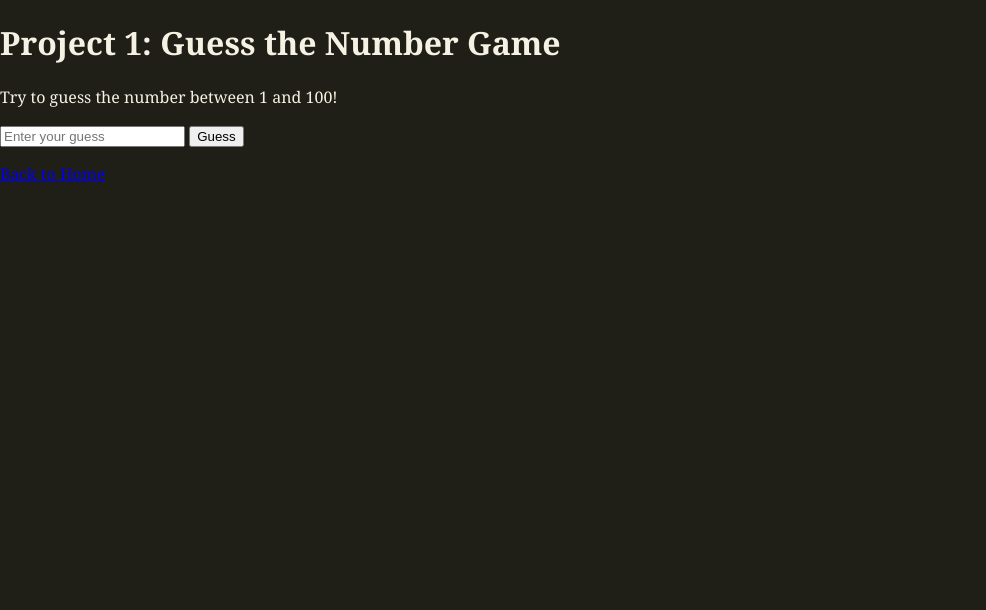
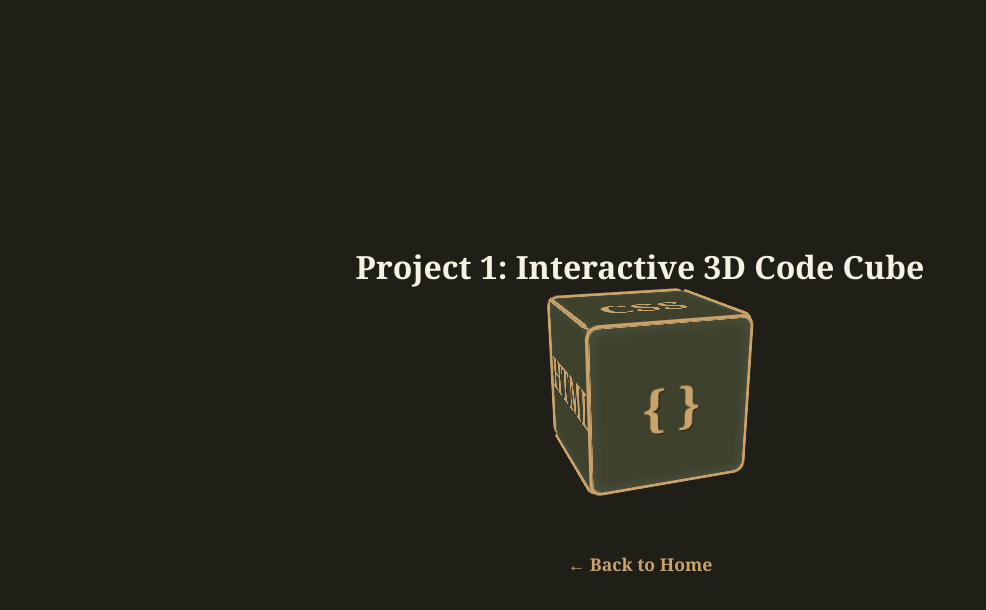
Before and after one commit to Samin007H/portfolio, a plain HTML site: page project1.html in a window 1280 px wide. Shown: the whole page, without its empty margins (0-986 px from the left). Drawn offline with Linux system fonts and the light colour scheme.

Commit message:
Update project1.html

```diff
--- a/project1.html
+++ b/project1.html
@@ -3,47 +3,122 @@
 <head>
   <meta charset="UTF-8" />
   <meta name="viewport" content="width=device-width, initial-scale=1" />
-  <title>Project 1 - Guess the Number Game</title>
+  <title>Project 1 - Interactive 3D Code Cube</title>
   <link rel="stylesheet" href="style.css" />
+  <style>
+    body {
+      background-color: #1f1e17;
+      color: #f5f1e3;
+      font-family: 'Georgia', serif;
+      display: flex;
+      flex-direction: column;
+      align-items: center;
+      justify-content: center;
+      height: 100vh;
+      margin: 0;
+      overflow: hidden;
+    }
+    h1 {
+      margin-bottom: 1rem;
+    }
+    .scene {
+      width: 200px;
+      height: 200px;
+      perspective: 600px;
+      margin-bottom: 1.5rem;
+    }
+    .cube {
+      width: 150px;
+      height: 150px;
+      position: relative;
+      transform-style: preserve-3d;
+      transform: rotateX(-20deg) rotateY(20deg);
+      transition: transform 0.1s ease-out;
+      cursor: grab;
+      user-select: none;
+      margin: auto;
+    }
+    .face {
+      position: absolute;
+      width: 150px;
+      height: 150px;
+      background: #3e422d;
+      border: 3px solid #caa26b;
+      border-radius: 12px;
+      display: flex;
+      align-items: center;
+      justify-content: center;
+      font-size: 3rem;
+      font-weight: bold;
+      color: #caa26b;
+      text-shadow: 1px 1px 0 #1f1e17;
+      box-shadow: inset 0 0 15px rgba(255, 255, 255, 0.1);
+      user-select: none;
+    }
+    .face.front  { transform: translateZ(75px); }
+    .face.back   { transform: rotateY(180deg) translateZ(75px); }
+    .face.right  { transform: rotateY(90deg) translateZ(75px); }
+    .face.left   { transform: rotateY(-90deg) translateZ(75px); }
+    .face.top    { transform: rotateX(90deg) translateZ(75px); }
+    .face.bottom { transform: rotateX(-90deg) translateZ(75px); }
+
+    a.back-link {
+      color: #caa26b;
+      text-decoration: none;
+      font-weight: bold;
+      margin-top: 1.5rem;
+      font-size: 1.1rem;
+      transition: color 0.3s ease;
+    }
+    a.back-link:hover {
+      color: #f5f1e3;
+    }
+  </style>
 </head>
 <body>
-  <h1>Project 1: Guess the Number Game</h1>
-  <p>Try to guess the number between 1 and 100!</p>
+  <h1>Project 1: Interactive 3D Code Cube</h1>
 
-  <input type="number" id="guessInput" placeholder="Enter your guess" />
-  <button id="guessBtn">Guess</button>
+  <div class="scene">
+    <div class="cube" id="cube">
+      <div class="face front">{ }</div>
+      <div class="face back">&lt;/&gt;</div>
+      <div class="face right">JS</div>
+      <div class="face left">HTML</div>
+      <div class="face top">CSS</div>
+      <div class="face bottom">🐍</div>
+    </div>
+  </div>
 
-  <p id="feedback"></p>
-  <p id="attempts"></p>
-
-  <a href="index.html">Back to Home</a>
+  <a href="index.html" class="back-link">← Back to Home</a>
 
   <script>
-    const numberToGuess = Math.floor(Math.random() * 100) + 1;
-    let attempts = 0;
+    const cube = document.getElementById('cube');
+    let isDragging = false;
+    let startX, startY;
+    let currentX = -20;
+    let currentY = 20;
 
-    const guessInput = document.getElementById('guessInput');
-    const guessBtn = document.getElementById('guessBtn');
-    const feedback = document.getElementById('feedback');
-    const attemptsDisplay = document.getElementById('attempts');
+    cube.addEventListener('mousedown', (e) => {
+      isDragging = true;
+      startX = e.clientX;
+      startY = e.clientY;
+      cube.style.cursor = 'grabbing';
+    });
 
-    guessBtn.addEventListener('click', () => {
-      const guess = Number(guessInput.value);
-      attempts++;
-      if (!guess || guess < 1 || guess > 100) {
-        feedback.textContent = 'Please enter a valid number between 1 and 100.';
-      } else if (guess === numberToGuess) {
-        feedback.textContent = `🎉 Congrats! You guessed it right in ${attempts} attempts.`;
-        guessBtn.disabled = true;
-        guessInput.disabled = true;
-      } else if (guess < numberToGuess) {
-        feedback.textContent = 'Too low! Try a higher number.';
-      } else {
-        feedback.textContent = 'Too high! Try a lower number.';
-      }
-      attemptsDisplay.textContent = `Attempts: ${attempts}`;
-      guessInput.value = '';
-      guessInput.focus();
+    window.addEventListener('mouseup', () => {
+      isDragging = false;
+      cube.style.cursor = 'grab';
+    });
+
+    window.addEventListener('mousemove', (e) => {
+      if (!isDragging) return;
+      const deltaX = e.clientX - startX;
+      const deltaY = e.clientY - startY;
+      currentX = currentX - deltaY * 0.5;
+      currentY = currentY + deltaX * 0.5;
+      cube.style.transform = `rotateX(${currentX}deg) rotateY(${currentY}deg)`;
+      startX = e.clientX;
+      startY = e.clientY;
     });
   </script>
 </body>
```
